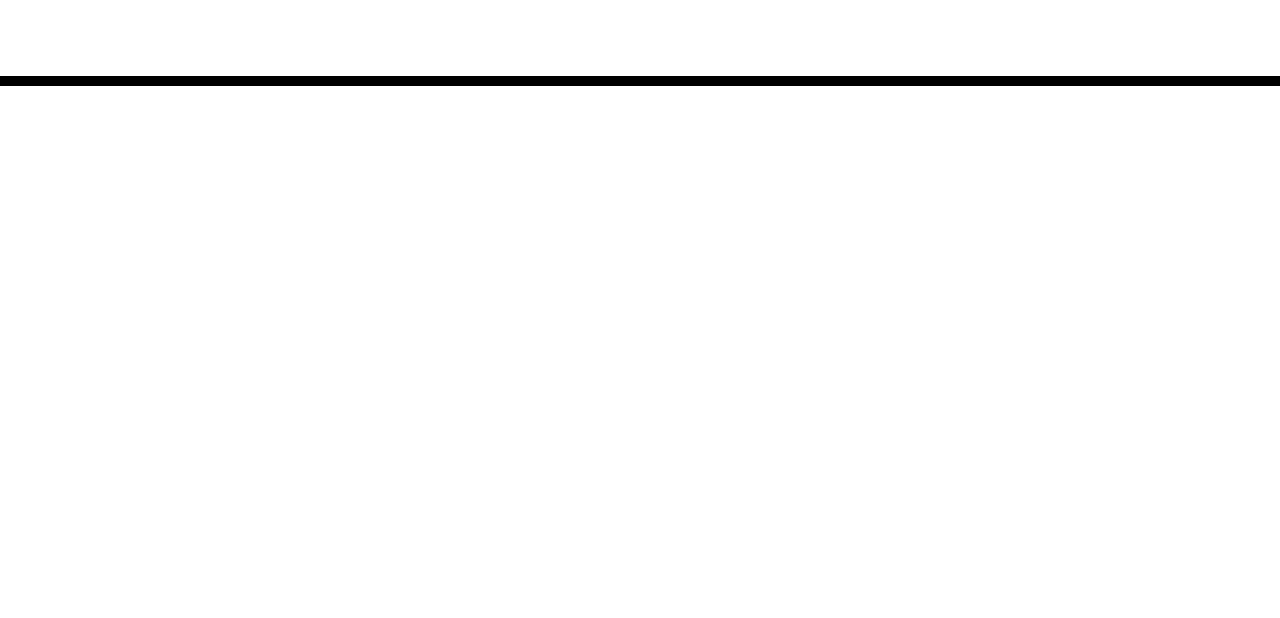
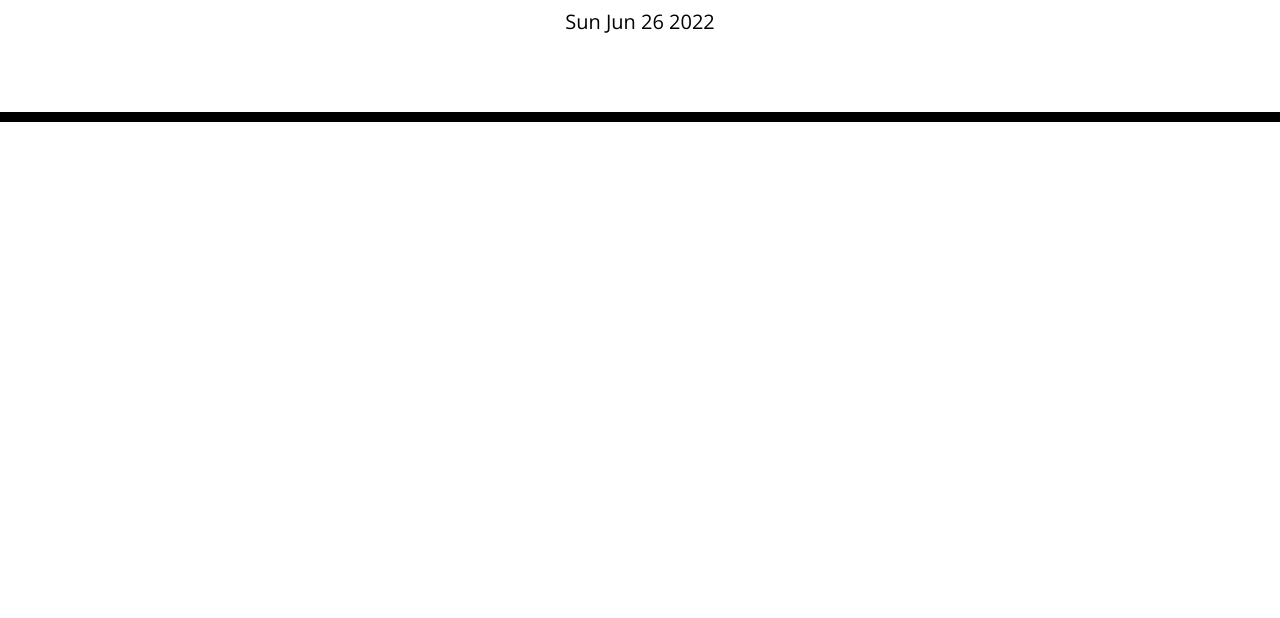
Before and after one commit to BigEVK/Event_Scheduler, a plain HTML site: page index.html in a window 1280 px wide. Shown: the part 182-800 px from the top of the page. Drawn offline with nearby package versions, Linux system fonts and the light colour scheme.

Commit message:
current day-date header

```diff
--- a/index.html
+++ b/index.html
@@ -26,7 +26,17 @@
     <header class="jumbotron">
       <h1 class="display-3">Work Day Scheduler</h1>
       <p class="lead">A simple calendar app for scheduling your work day</p>
-      <p id="currentDay" class="lead"></p>
+
+      <p id="currentDay" class="lead">Current Date</p>
+
+      <script>
+        const d = new Date();
+        // var today = new Date();
+        // var date = today.getDay() + ", " + (today.getMonth()+1) +'-'+ today.getDate() +  '-' + today.getFullYear();
+        // document.getElementById("currentDay").innerHTML = date;
+        document.getElementById("currentDay").innerHTML = d.toDateString();
+      </script>
+
     </header>
     <div class="container">
       <!-- Timeblocks go here -->
@@ -34,5 +44,6 @@
 
     <script src="https://code.jquery.com/jquery-3.4.1.min.js"></script>
     <script src="https://cdnjs.cloudflare.com/ajax/libs/moment.js/2.24.0/moment.min.js"></script>
+    <script src="./assets/js/schedule.js"></script>
   </body>
 </html>
```
Also changed, not shown: 1 other file.
